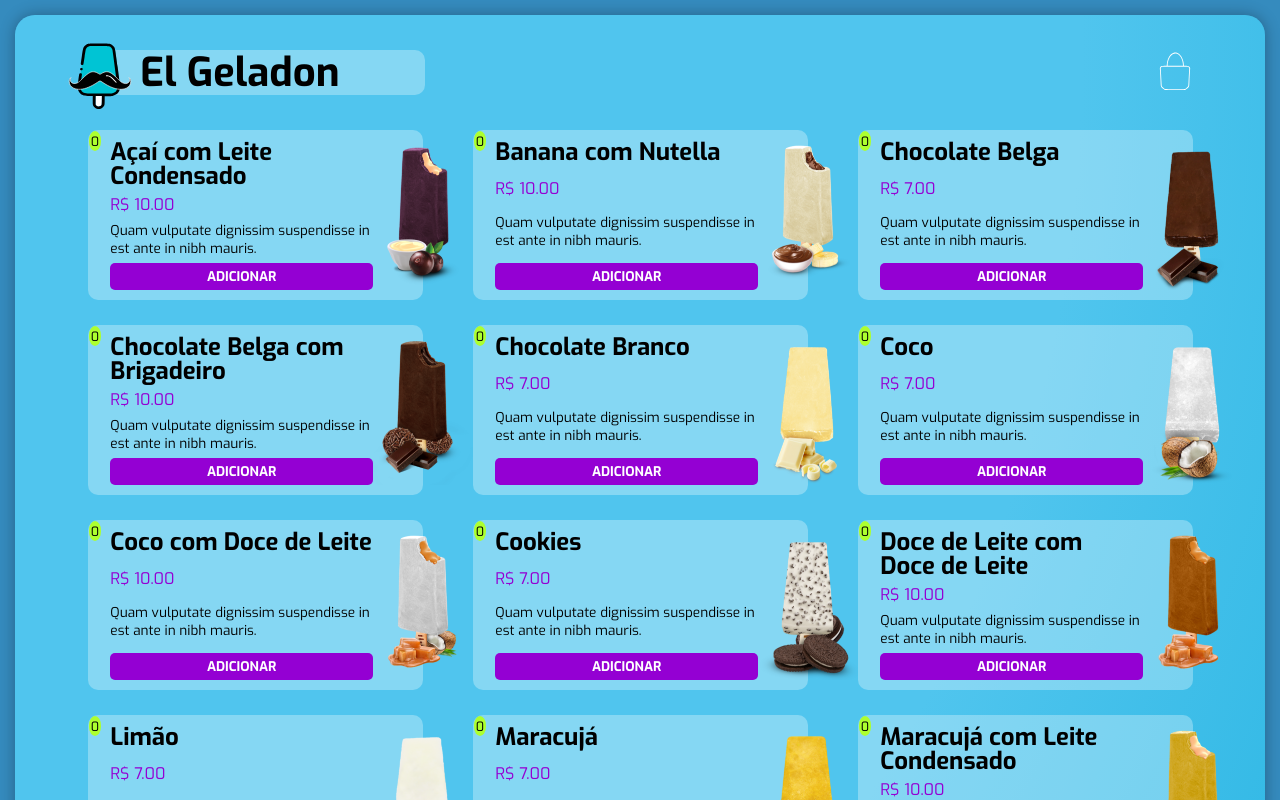
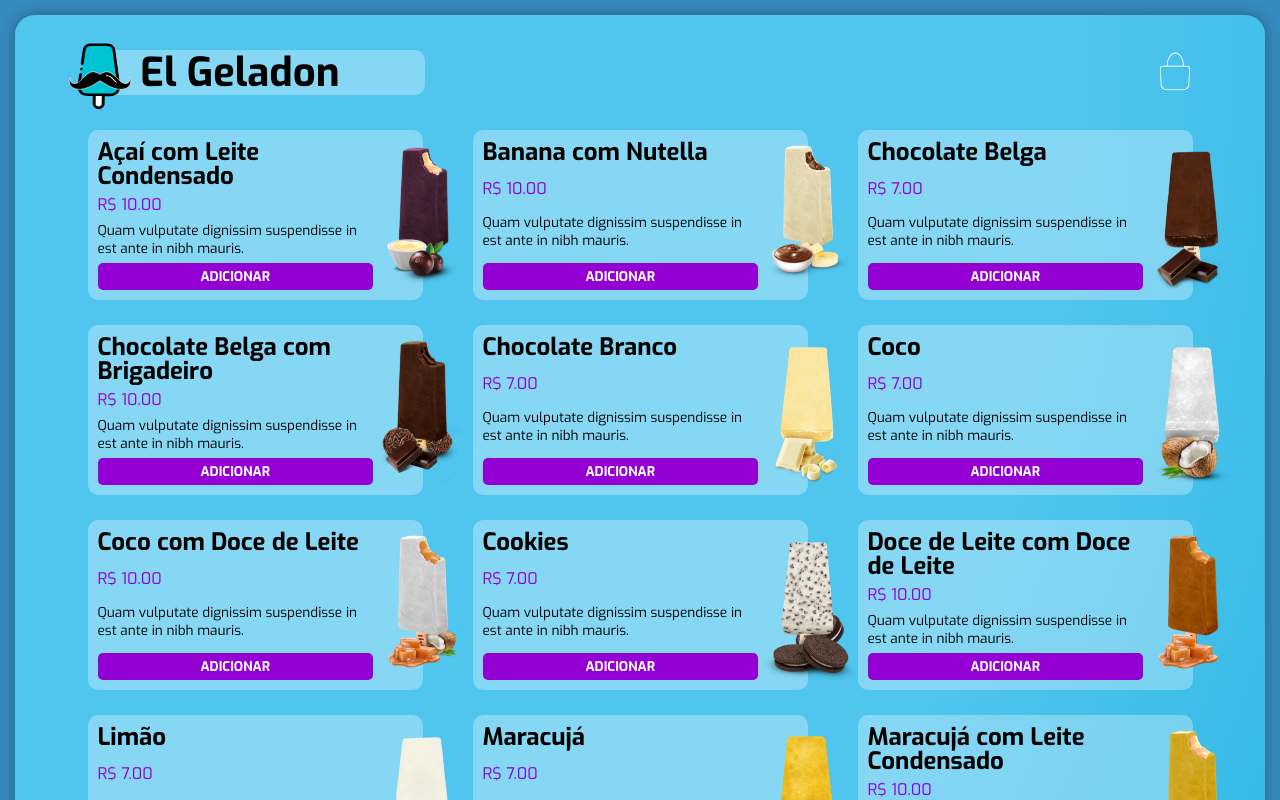
Before and after one commit to bruce-69/cardapio-, a React (Create React App) app in the folder cardapio-el-geladon/: page / in a window 1280 px wide. Shown: the top 800 px of the page. Built offline with nearby package versions, Linux system fonts and the light colour scheme.

Commit message:
contador

```diff
--- a/cardapio-el-geladon/src/components/PaletaLista.jsx
+++ b/cardapio-el-geladon/src/components/PaletaLista.jsx
@@ -24,10 +24,7 @@ function PaletaLista() {
     <div className="PaletaLista">
       {paletas.map((paleta, index) => (
         <div className="PaletaListaItem" key={`PaletaListaItem-${index}`}>
-          <span className="PaletaListaItem__badge">
-            {" "}
-            {paletaSelecionada[index] || 0}{" "}
-          </span>
+         {badgeCounter(paletaSelecionada[index], index)}
           <div>
             <div className="PaletaListaItem__titulo"> {paleta.titulo} </div>
             <div className="PaletaListaItem__preco">
```
